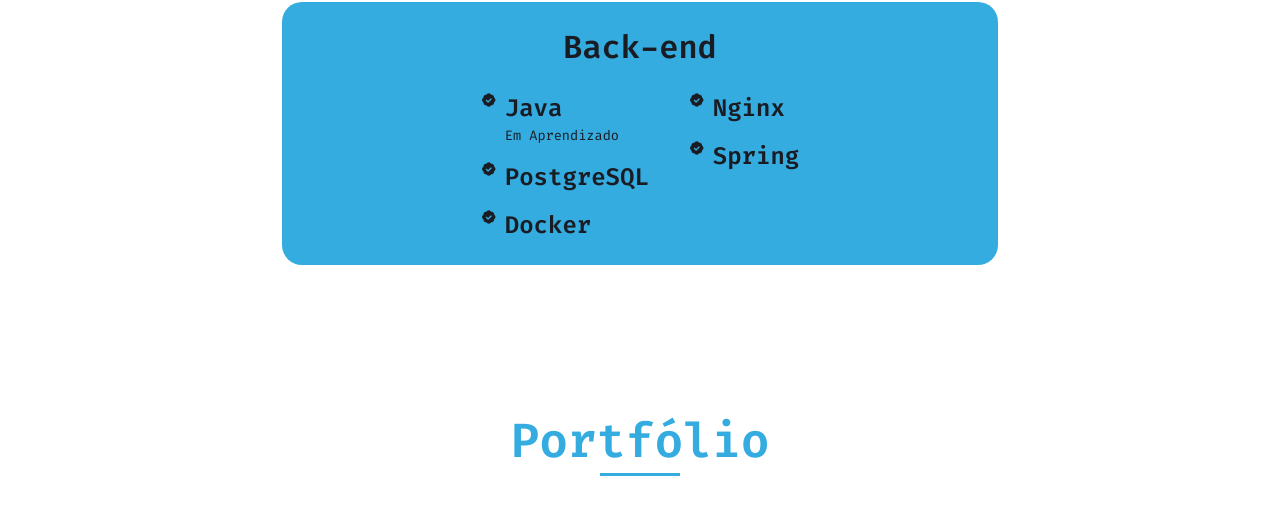
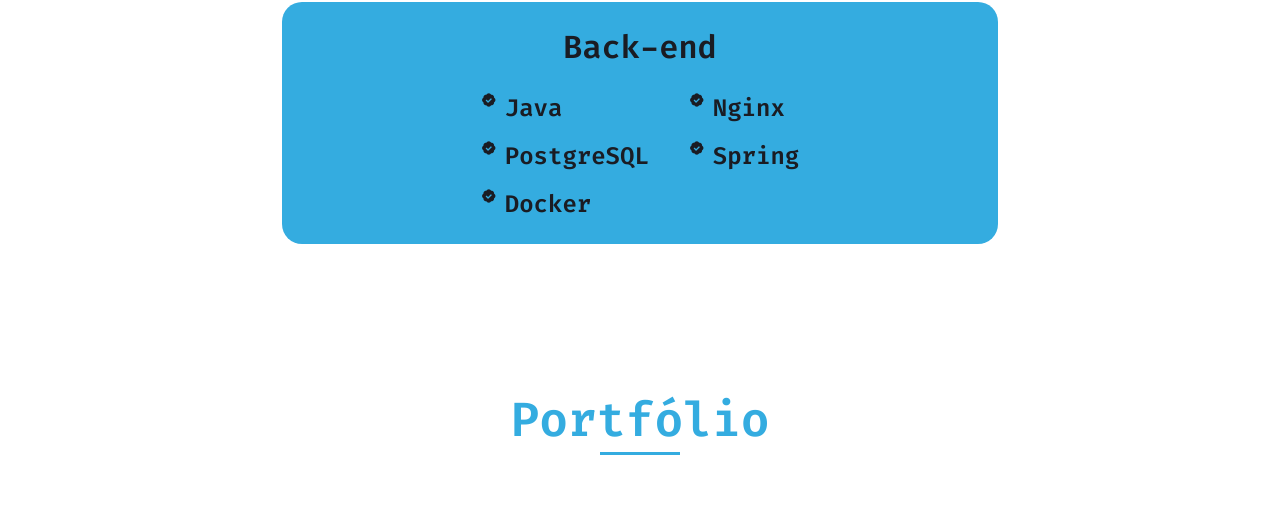
Before and after one commit to AlissonFerreiraEvangelista/AlissonFerreiraEvangelista.github.io, a plain HTML site: page index.html in a window 1280 px wide. Shown: the part 1853-2362 px from the top of the page. Drawn offline with nearby package versions, Linux system fonts and the light colour scheme.

Commit message:
Update index.html

```diff
--- a/index.html
+++ b/index.html
@@ -156,7 +156,6 @@
                                 <i class='bx bxs-badge-check'></i>
                                 <div>
                                     <h3 class="skills_name">Java</h3>
-                                    <span class="skills__level">Em Aprendizado</span>
                                 </div>
                             </div>
 
```
